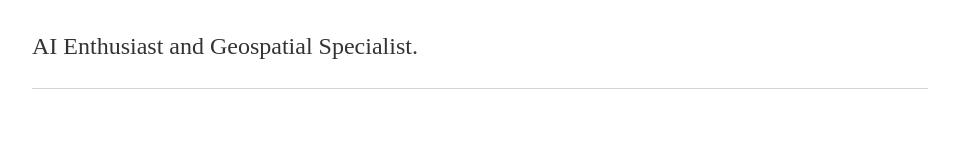
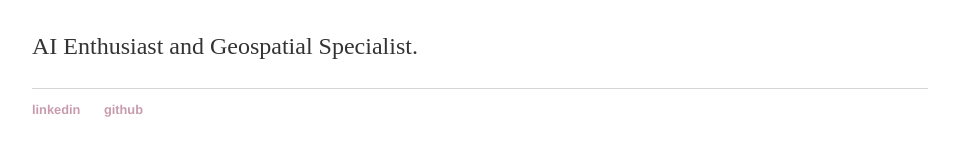
Before and after one commit to rmwiesenberg/rmwiesenberg.github.io, a Jekyll site: the page built from index.html, in a window 1280 px wide. Shown: the part 649-805 px from the top of the page, without its empty margins (160-1119 px from the left). Built offline with Jekyll 4.4.1, drawn with Linux system fonts in a browser that asks for light colours.

Commit message:
add linkedin and github

```diff
--- a/_layouts/default.html
+++ b/_layouts/default.html
@@ -30,6 +30,8 @@
 </div><!-- /.container -->
 <footer>
 	<ul>
+		<li><a href="https://linkedin.com/in/rmwiesenberg" rel="noopener noreferrer" target="_blank">linkedin</a></li>
+		<li><a href="https://github.com/rmwiesenberg" rel="noopener noreferrer" target="_blank">github</a></li>
 	</ul>
 </footer>
 </body>
```
